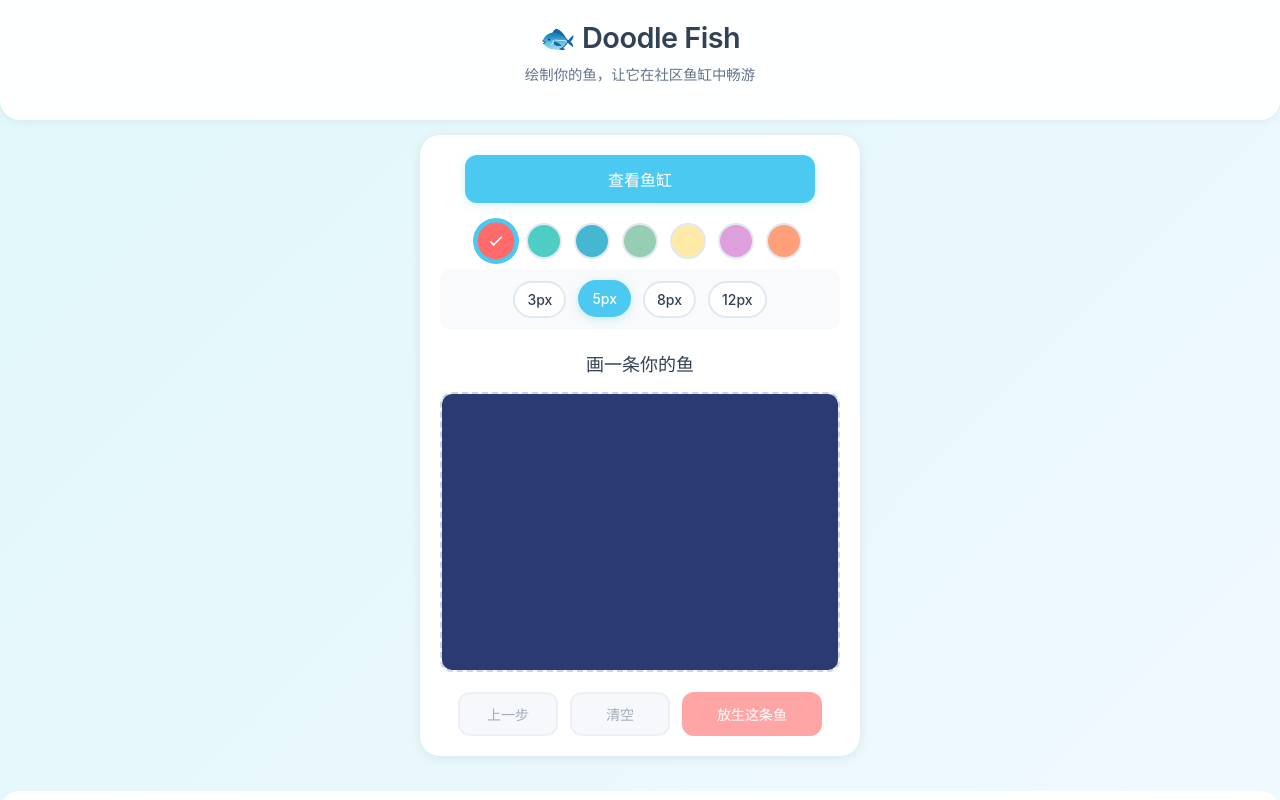
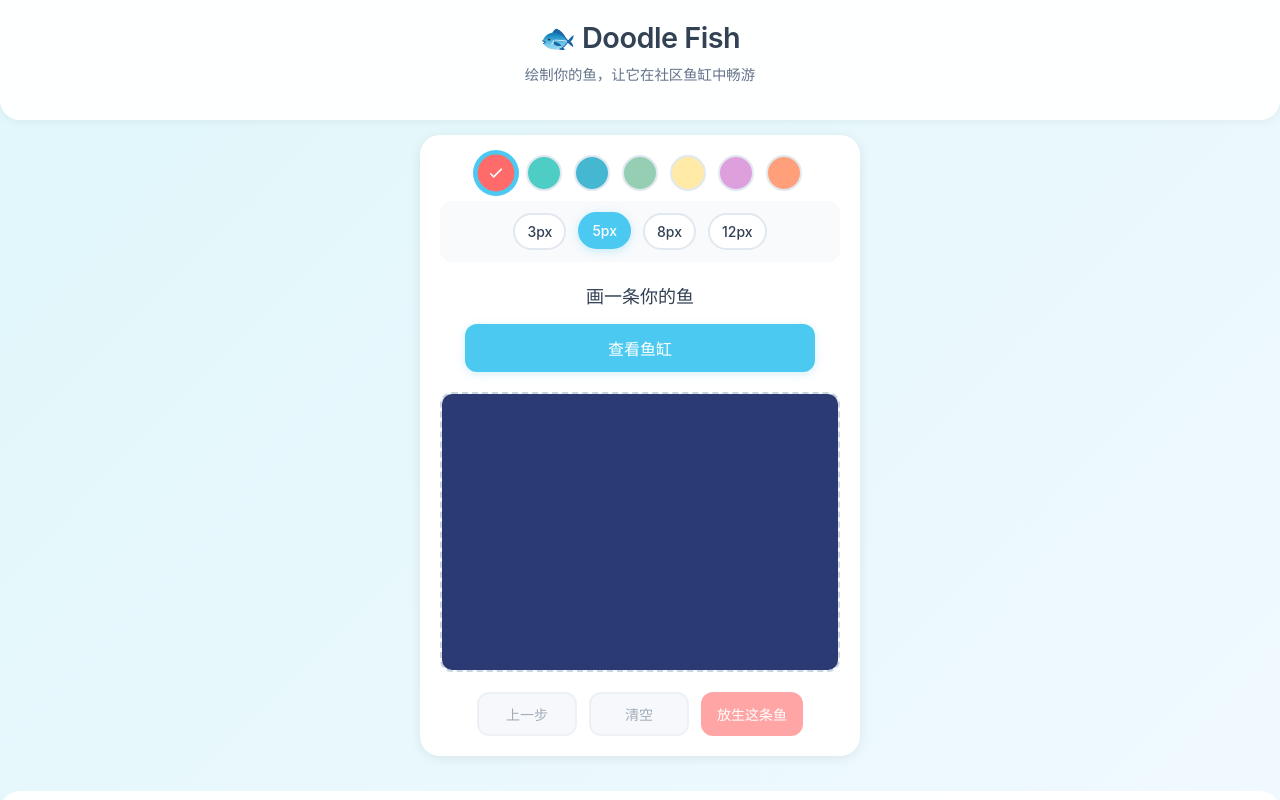
Before and after one commit to SpecSu/doodlecrew, a React (Vite) app in the folder fish-doodle-v2/: page / in a window 1280 px wide. Both pictures are taken after a click on the button "画一条新鱼". Built offline with nearby package versions, Linux system fonts and the light colour scheme; no server answers.

Commit message:
调整"查看鱼缸"按钮位置到页头副标题下方；取消"放生这条鱼"按钮的min-width: 140px设置

```diff
--- a/fish-doodle-v2/src/components/DrawingTool.css
+++ b/fish-doodle-v2/src/components/DrawingTool.css
@@ -195,7 +195,6 @@
   background: #ff6b6b;
   color: white;
   box-shadow: none;
-  min-width: 140px;
 }
 
 .submit-button:hover:not(:disabled) {
--- a/fish-doodle-v2/src/components/DrawingTool.tsx
+++ b/fish-doodle-v2/src/components/DrawingTool.tsx
@@ -229,16 +229,6 @@ const DrawingTool: React.FC<DrawingToolProps> = ({
 
   return (
     <div className="drawing-tool">
-      {/* 查看鱼缸按钮 - 移到页头和画布之间 */}
-      <div className="view-tank-container">
-        <button
-          onClick={onViewFishTank}
-          className="control-button tank-button"
-        >
-          查看鱼缸
-        </button>
-      </div>
-
       {/* 样式控制区域 */}
       <div className="style-controls">
         <div className="color-picker">
@@ -269,6 +259,16 @@ const DrawingTool: React.FC<DrawingToolProps> = ({
 
       {/* 提示文案 */}
       <h2 style={{ color: '#334155', fontSize: '18px', margin: '16px 0', textAlign: 'center', fontWeight: '500' }}>画一条你的鱼</h2>
+
+      {/* 查看鱼缸按钮 - 移到页头区域副标题下方 */}
+      <div className="view-tank-container">
+        <button
+          onClick={onViewFishTank}
+          className="control-button tank-button"
+        >
+          查看鱼缸
+        </button>
+      </div>
 
       {/* 画布 */}
       <canvas
```
